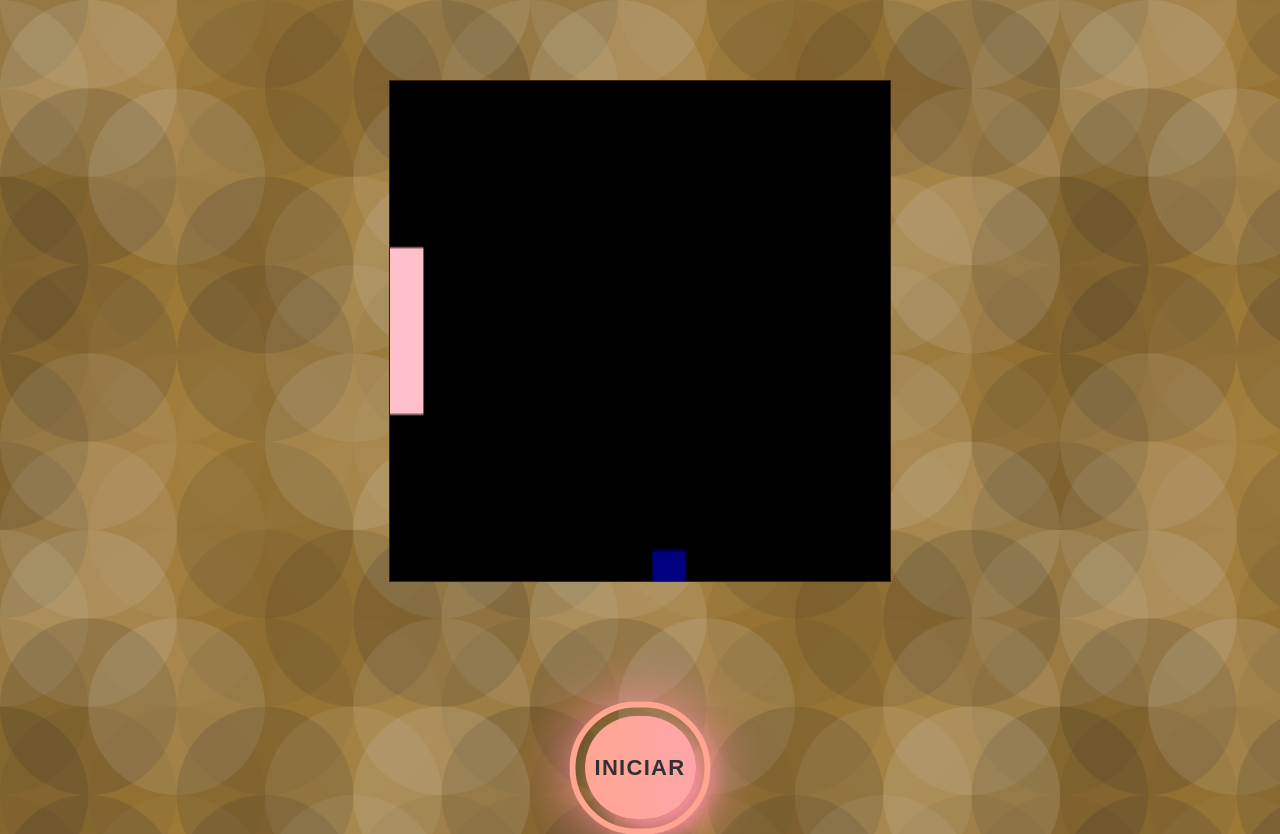
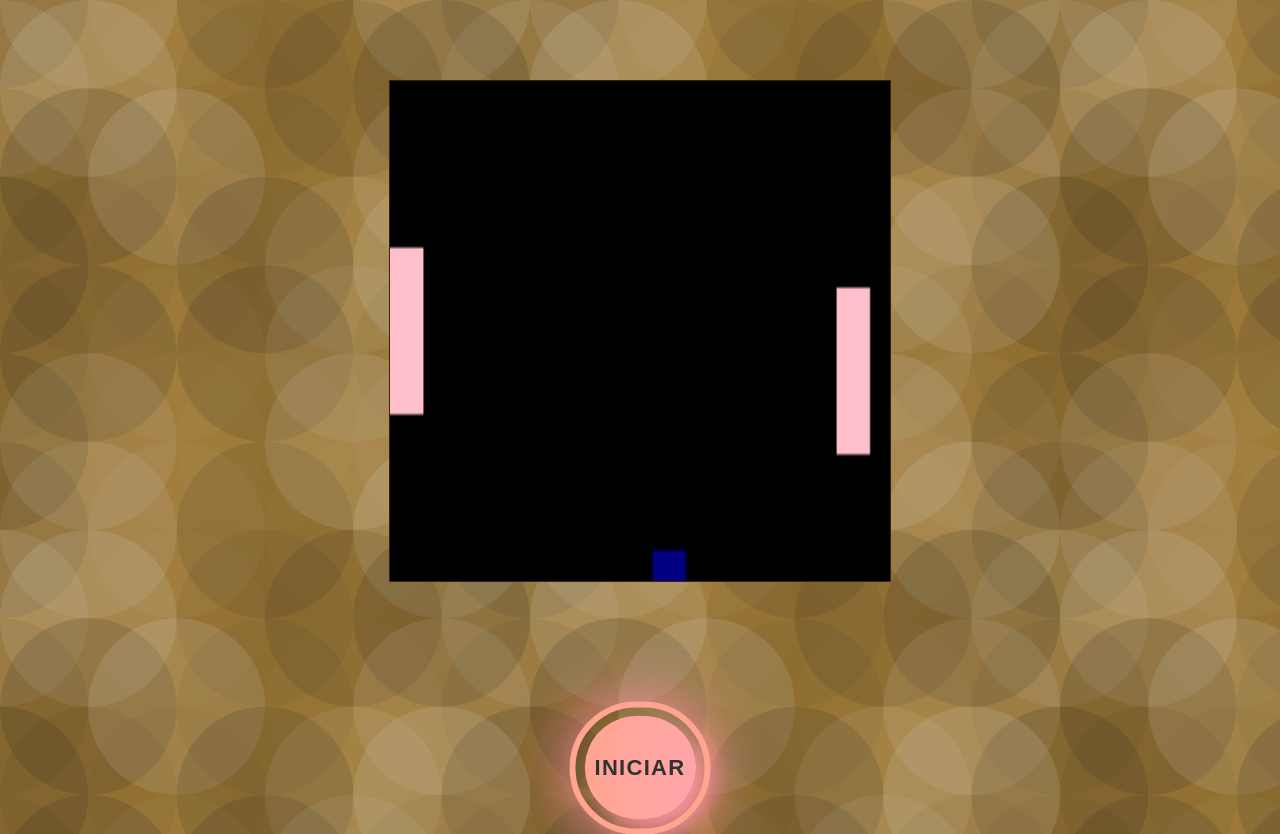
Before and after one commit to alesandraisla/ping-pong-canvas, a plain HTML site: page index.html in a window 1280 px wide. Both pictures are taken after a click on the button "INICIAR". Drawn offline with Linux system fonts and the light colour scheme.

Commit message:
Criação do Cpu e lógica para reconhecer a bola

```diff
--- /dev/null
+++ b/Cpu.js
@@ -0,0 +1,46 @@
+class Cpu {
+    constructor(ctx, bola) {
+        this.ctx = ctx
+        this.bola = bola
+        this.velocidade = 3
+        this.largura = 20
+        this.altura = 50
+        this.x =(this.ctx.canvas.width - this.largura)
+        this.y = (this.ctx.canvas.height/2) - (this.altura/2)
+        this.inicioX = this.x
+        this.inicioY = this.y
+    }
+
+    gerenciar() {
+        if(this.bola.direcaoX > 0 && this.bola.x > this.ctx.canvas.width/2 ) {
+            if(this.bola.y + (this.bola.altura/2) > this.y + (this.altura/2)){
+                this.y += this.velocidade
+            }
+            if(this.bola.y + (this.bola.altura/2) < this.y + (this.altura/2)){
+                this.y -= this.velocidade
+            }
+            if((this.bola.x + this.bola.largura) < this.x) {
+                this.x -= this.velocidade
+            }
+        } else {
+            if(this.y > this.inicioY){
+                this.y -= this.velocidade
+            }
+            if(this.y < this.inicioY){
+                this.y += this.velocidade
+            }
+            if(this.x > this.inicioX){
+                this.x -= this.velocidade
+            }
+            if(this.x < this.inicioX){
+                this.x += this.velocidade
+            }
+        }
+    }
+
+    desenhar() {
+        this.gerenciar()
+        this.ctx.fillStyle= "pink"
+        this.ctx.fillRect(this.x, this.y, this.largura, this.altura)
+    }
+}
--- a/index.html
+++ b/index.html
@@ -6,6 +6,7 @@
     <meta name="viewport" content="width=device-width, initial-scale=1.0">
     <script src="Pad.js"></script>
     <script src="Bola.js"></script>
+    <script src="Cpu.js"></script>
     <link rel="stylesheet" type="text/css" href="styles.css">
     <title>Jogo Ping Pong</title>
 </head>
--- a/script.js
+++ b/script.js
@@ -10,6 +10,7 @@ const teclado = {
 
 const jogador = new Pad(ctx, teclado)
 const bola = new Bola(ctx, jogador)
+const cpu = new Cpu(ctx, bola)
 
 
 window.addEventListener('keydown', (event) => {
@@ -44,6 +45,7 @@ const game = () => {
 
     jogador.desenhar()
     bola.desenhar()
+    cpu.desenhar()
     requestAnimationFrame(game)
 }
 
```
